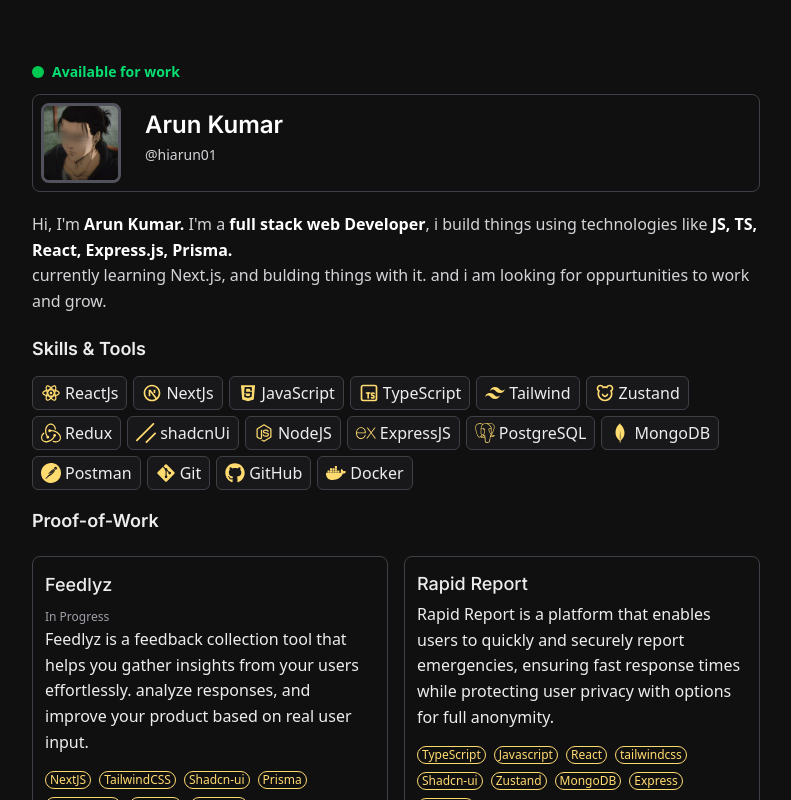
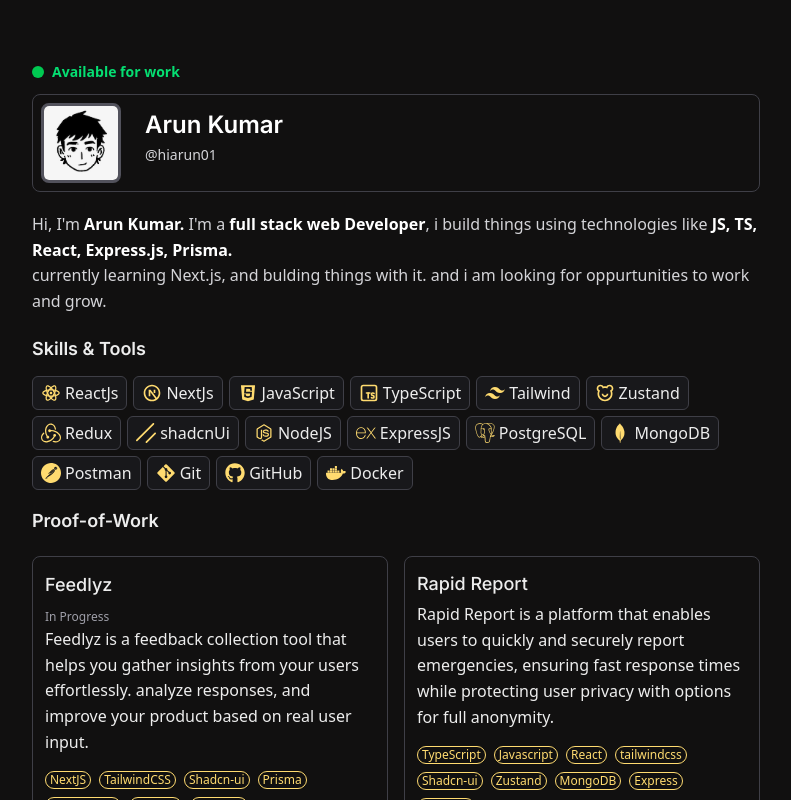
Before and after one commit to hiarun01/my-portfolio, a Next.js app: page / in a window 1280 px wide. Shown: the top 800 px of the page, without its empty margins (244-1035 px from the left). Built offline with nearby package versions, Linux system fonts and the light colour scheme.

Commit message:
update profile pic

```diff
--- a/app/layout.tsx
+++ b/app/layout.tsx
@@ -29,7 +29,7 @@ export const metadata: Metadata = {
   description:
     "Hi, I'm Arun Kumar, a web developer who enjoys turning ideas into interactive websites.",
   icons: {
-    icon: "/favicon.png",
+    icon: "/pfp.png",
   },
 };
 
--- a/components/About.tsx
+++ b/components/About.tsx
@@ -56,7 +56,7 @@ export default function About() {
            border-zinc-600"
           >
             <Image
-              src="/ProfileImage.jpg"
+              src="/pfp.png"
               alt="Arun Kumar Profile"
               width={100}
               height={100}
```
Also changed, not shown: public/ProfileImage.jpg (deleted), public/pfp.png (added).
